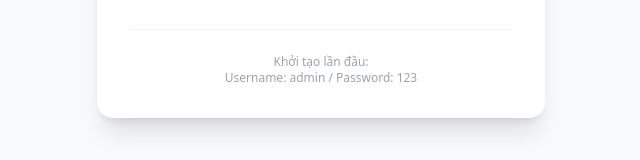
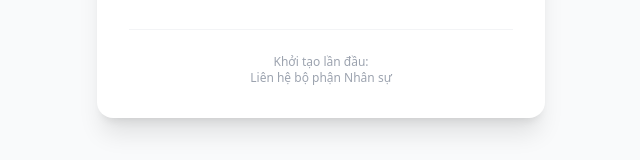
Before and after one commit to stevenguyen-wq/quan-tri-sale, a React (Vite) app: page / in a window 1280 px wide. Shown: the part 585-745 px from the top of the page, without its empty margins (319-959 px from the left). Built offline with nearby package versions, Linux system fonts and the light colour scheme.

Commit message:
Login.tsx

```diff
--- a/components/Login.tsx
+++ b/components/Login.tsx
@@ -86,7 +86,7 @@ export const Login: React.FC<Props> = ({ onLogin }) => {
 
             <div className="mt-8 pt-6 border-t border-gray-100 text-center text-xs text-gray-400">
                 <p>Khởi tạo lần đầu:</p>
-                <p>Username: admin / Password: 123</p>
+                <p>Liên hệ bộ phận Nhân sự</p>
             </div>
         </div>
       </div>
```
